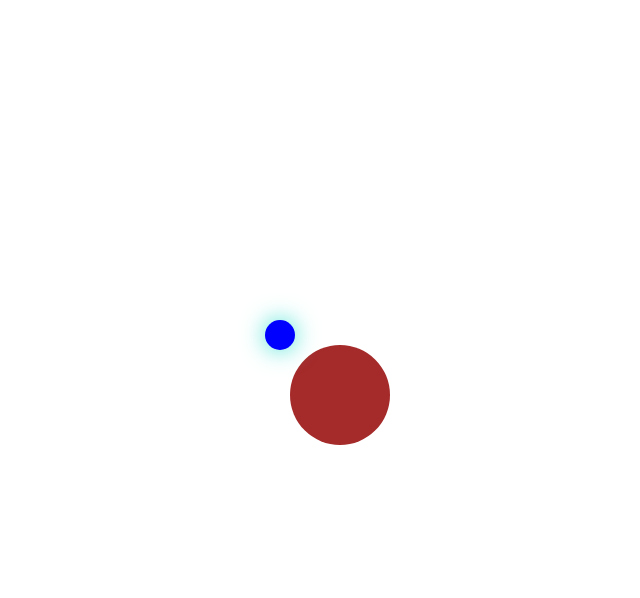
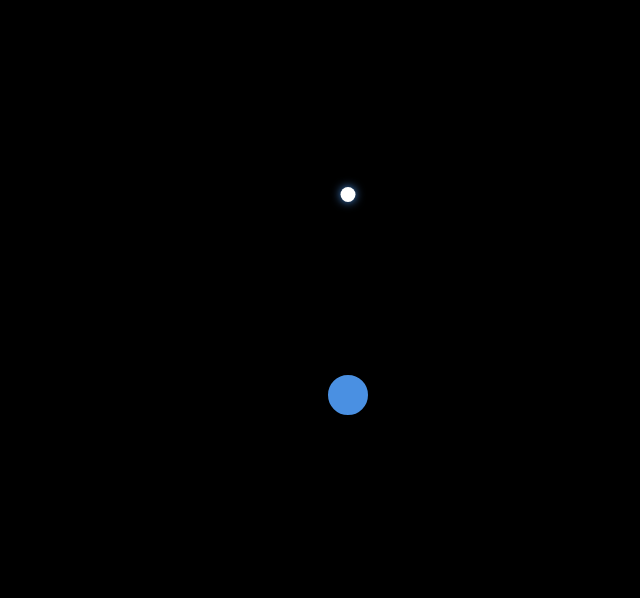
Before and after one commit to KunalKumarMehta/Moon-Orbit, a plain HTML site: page index.html in a window 1280 px wide. Shown: the part 5-603 px from the top of the page, without its empty margins (300-940 px from the left). Drawn offline with Linux system fonts and the light colour scheme.

Commit message:
Update index.html

````diff
--- a/index.html
+++ b/index.html
@@ -1,57 +1,69 @@
+```
 <!DOCTYPE html>
 <html lang="en">
   <head>
-    <meta charset="utf-8" />
+    <meta charset="UTF-8" />
     <meta name="viewport" content="width=device-width, initial-scale=1.0" />
-    <title>Moon Orbit</title>
+    <title>Moon Rotating Around Earth</title>
     <style>
-      .body {
-        justify-items: center;
+      body {
+        margin: 0;
+        padding: 0;
+        background: #f0f0f0;
+        min-height: 100vh;
+        display: flex;
+        justify-content: center;
         align-items: center;
+        background-color: black;
       }
-
+      .solar-system {
+        position: relative;
+        width: 400px;
+        height: 400px;
+      }
+      .earth-orbit {
+        position: relative;
+        width: 100%;
+        height: 100%;
+        animation: rotate 5s linear infinite;
+      }
       .earth {
         position: absolute;
-        width: 100px;
-        height: 100px;
-        top:50%;
-        left:50%;
+        top: 50%;
+        left: 50%;
         transform: translate(-50%, -50%);
-        background-color: brown;
+        width: 40px;
+        height: 40px;
+        background: #4a90e2;
         border-radius: 50%;
-      }
-      .orbit {
-        width: 150px;
-        height: 150px;
-        position: absolute;
-        top:50%;
-        left:50%;
-        transform: translate(-50%, -50%);
-        animation: orbit 5s linear infinite;
+        border: 5px solid black;
       }
       .moon {
-        box-shadow: 0 0 25px turquoise;
         position: absolute;
-        width: 30px;
-        height: 30px;
-        background-color: blue;
+        top: -8px;
+        left: 50%;
+        transform: translateX(-50%);
+        width: 15px;
+        height: 15px;
+        background: white;
         border-radius: 50%;
+        box-shadow: #4a90e2 0px 0px 10px;
       }
-      @keyframes orbit {
-        0% {
-          transform: rotate(0deg) translate(-50%, -50%);
+      @keyframes rotate {
+        from {
+          transform: rotate(0deg);
         }
-        100% {
-          transform: rotate(360deg) translate(-50%, -50%);
+        to {
+          transform: rotate(360deg);
         }
       }
     </style>
   </head>
 
   <body>
-    <div class="space">
-      <div class="earth"></div>
-      <div class="orbit">
+    <div class="solar-system">
+      <div class="earth-orbit">
+        <div class="earth"></div>
         <div class="moon"></div>
       </div>
     </div>
````
